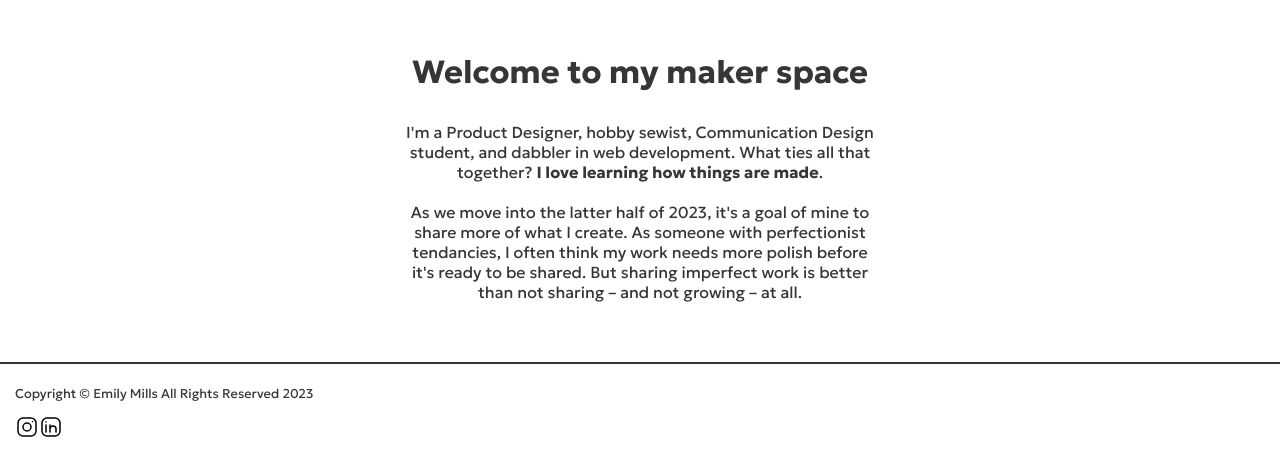
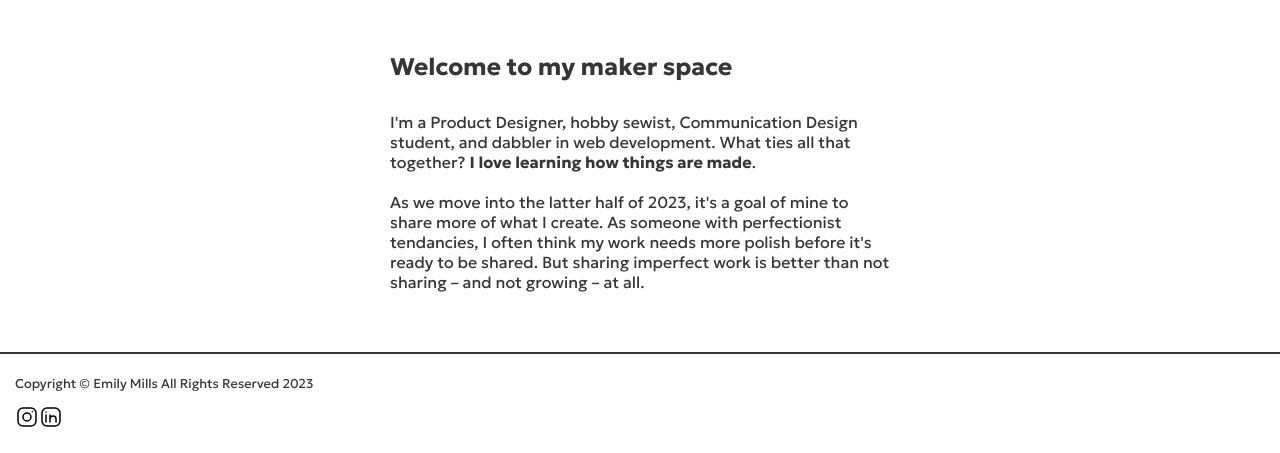
Before and after one commit to helloemilymills/portfolio-2023, a plain HTML site: page index.html in a window 1280 px wide. Shown: the part 408-861 px from the top of the page. Drawn offline with Linux system fonts and the light colour scheme.

Commit message:
left align text and fix h1 sizing

```diff
--- a/styles.css
+++ b/styles.css
@@ -63,20 +63,17 @@ header div {
   text-align: center;
   margin: 50px auto;
   width: 90%;
+  text-align: left;
 
 }
 
 #intro-text h1 {
-  margin: 0 0 20px;
+  margin-top: 0;
+
 }
 
 #intro-text p {
-  margin: 10px;
-}
-
-
-h1, h2 {
-  font-size: 2rem;
+  margin: 10px 0;
 }
 
 .columns-container {
@@ -109,6 +106,4 @@ footer {
   #intro-text {
     width: 500px;
   }
-
-
 }
```
